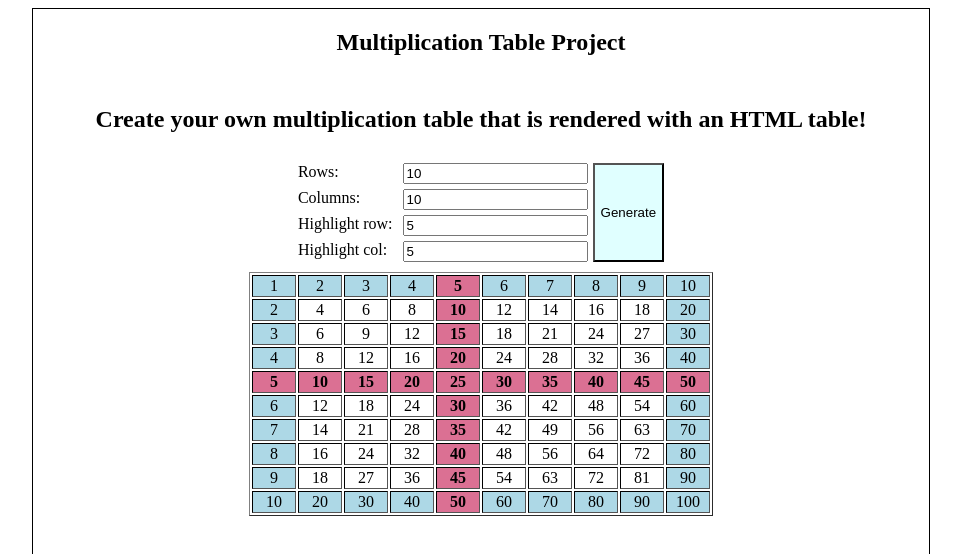
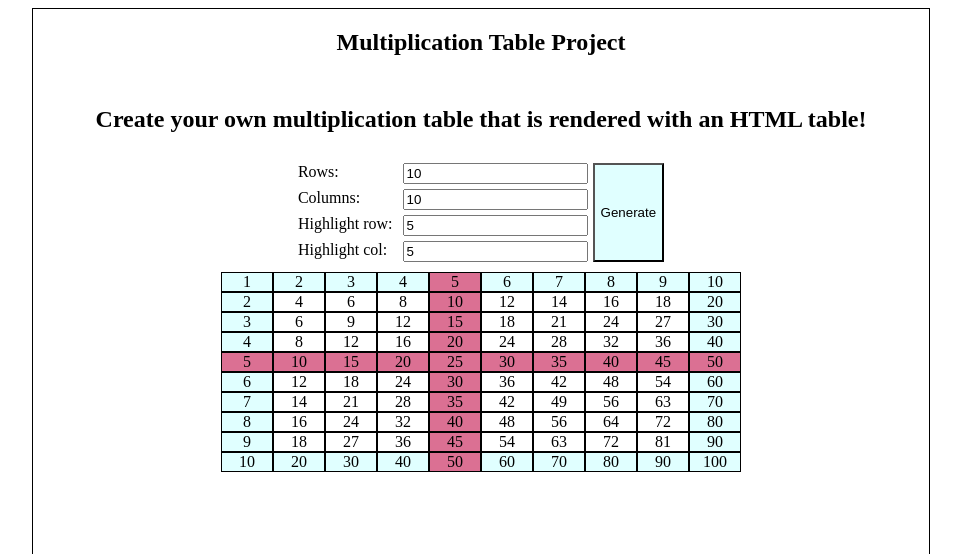
Before and after one commit to thienynguyen/GDES5342, a plain HTML site: page MultiplicationTable/index.html in a window 1280 px wide. Both pictures are taken after typing "5", "5" into the empty fields and a click on the button "Generate". Shown: the top 554 px of the page, without its empty margins (159-1120 px from the left). Drawn offline with Linux system fonts and the light colour scheme.

Commit message:
highlighting rows and columns

```diff
--- a/MultiplicationTable/index.html
+++ b/MultiplicationTable/index.html
@@ -25,7 +25,7 @@
                     <input type="number" id="highlightCol" placeholder="What col to highlight?">
                 </label>
             </div>
-            <button type="button" id="generate" onclick="createWithHtmlTable(getRowsDesired(), getColsDesired(), getHighlightRow(),getHighlightCol())">
+            <button type="button" id="generate" onclick="createWithHtmlTable(getInputValueAsNumber('rows'), getInputValueAsNumber('cols'), getInputValueAsNumber('highlightRow'),getInputValueAsNumber('highlightCol'))">
                 Generate
             </button>
         </form>
--- a/MultiplicationTable/javascript.js
+++ b/MultiplicationTable/javascript.js
@@ -1,22 +1,22 @@
 function createWithHtmlTable(rows, cols, highlightRow, highlightCol) {
     let string
     if (rows && cols){
-        string = "<table border='1'>\n"
+        string = "<section class = 'table'>\n"
         for (let row = 1; row <= rows; row++){
-            string += "<tr>\n"
+            string += "<div>\n"
             for (let col = 1; col <= cols; col++){
                 if (col === highlightCol){
-                    string += '<td class = "highlighted">'
+                    string += '<aside class = "highlighted">'
                 } else if (row === highlightRow){
-                    string += '<td class = "highlighted">'
+                    string += '<aside class = "highlighted">'
                 } else {
-                    string += "<td>"
+                    string += "<aside>"
                 }
-                string += col*row + "</td>\n"
+                string += col*row + "</aside>\n"
             }
-            string += "</tr>\n"
+            string += "</div>\n"
         }
-        string += "</table>\n"
+        string += "</section>\n"
     } else{
         string = "Provide some inputs."
     }
@@ -35,3 +35,6 @@ function getHighlightRow(){
 function getHighlightCol(){
     return Number(document.getElementById("highlightCol").value);
 }
+function getInputValueAsNumber(inputId){
+    return Number(document.getElementById(inputId).value);
+}
--- a/MultiplicationTable/stylesheet.css
+++ b/MultiplicationTable/stylesheet.css
@@ -48,37 +48,25 @@ section.container {
 #output {
     overflow: scroll;
     max-height: 60vh;
-    max-width: 90vw;
-
-    th, tr {
+    max-width: 70vw;
+    section.table {
+        display: flex;
+        flex-direction: column;
+        div{
+            display: flex;
+            flex-direction: row;
+            align-items: center;
+            aside{
                 border: 1px solid black;
-        width: 50px;
+                min-width: 50px;
+                text-align: center;
             }
-    td{
-        min-width: 40px;
-        text-align: center
         }
-
         .highlighted{
             background-color: palevioletred!important;
-        font-weight: bold;
         }
-    td:first-child, td:last-child, tr:first-child, tr:last-child {
-        background-color: lightblue;
+        div:nth-child(1), div:last-child, aside:nth-child(1), aside:last-child {
+            background-color: lightcyan;
         }
-
-    /*tr:nth-child(even):not(:first-child):not(:last-child) {*/
-    /*    background-color: lightgray;*/
-
-    /*    td:nth-child(even):not(:first-child):not(:last-child) {*/
-    /*        background-color: darkgrey;*/
-    /*    }*/
-    /*}*/
-
-    /*tr:not(:first-child):not(:last-child){*/
-    /*    td:nth-child(even):not(:first-child):not(:last-child) {*/
-    /*        background-color: lightgray;*/
-    /*    }*/
-    /*}*/
-
     }
+}
```
Lines whose indentation alone changed are shown as unchanged.
